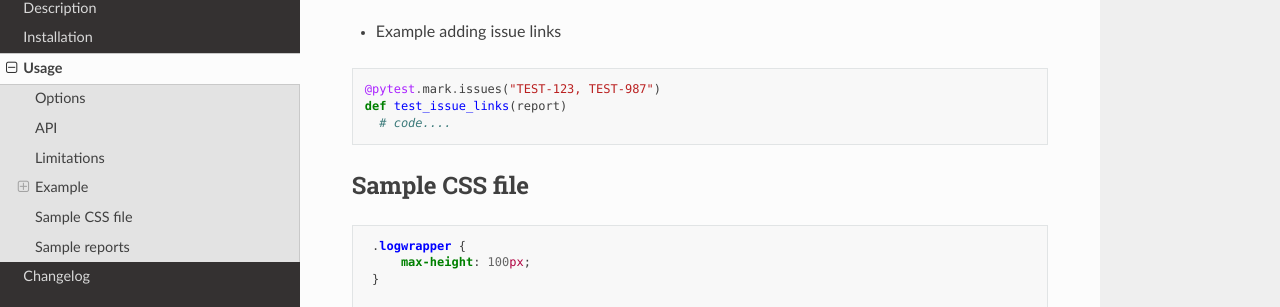
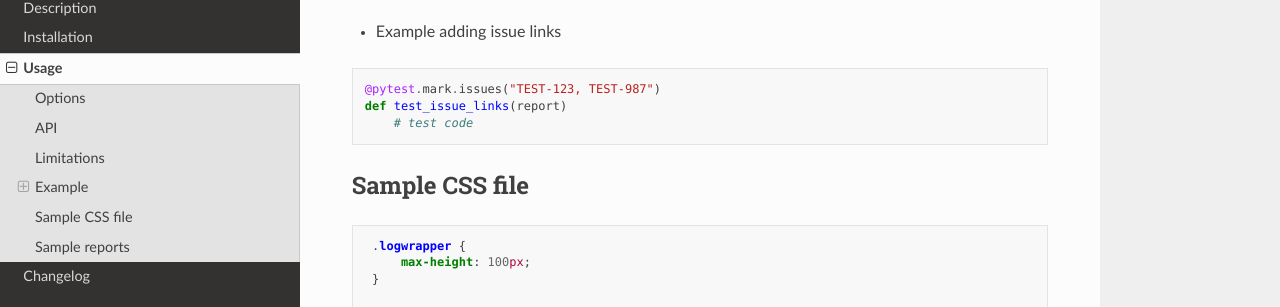
Before and after one commit to harmin-parra/pytest-report-extras, a Sphinx documentation site: the page built from docs/user_guide.rst, in a window 1280 px wide and 900 px high, scrolled down 4458 px. Shown: the part 144-451 px from the top of the window. Built offline with Sphinx 7.4.7 and the Read the Docs theme 3.1.0, drawn with Linux system fonts in a browser that asks for light colours.

Commit message:
update docs

```diff
--- a/docs/changelog.rst
+++ b/docs/changelog.rst
@@ -13,7 +13,7 @@ Changelog
 **Improvement**
 
 * A default CSS style sheet is automatically added if ``--css`` option is not provided.
-* Usage errors are logged in the standard error stream ('stderr').
+* Usage errors are logged in the standard error stream (stderr).
 
 **Change**
 
--- a/docs/user_guide.rst
+++ b/docs/user_guide.rst
@@ -254,7 +254,7 @@ Sample code
 
   @pytest.mark.issues("TEST-123, TEST-987")
   def test_issue_links(report)
-    # code....
+      # test code
 
 
 Sample CSS file
```
